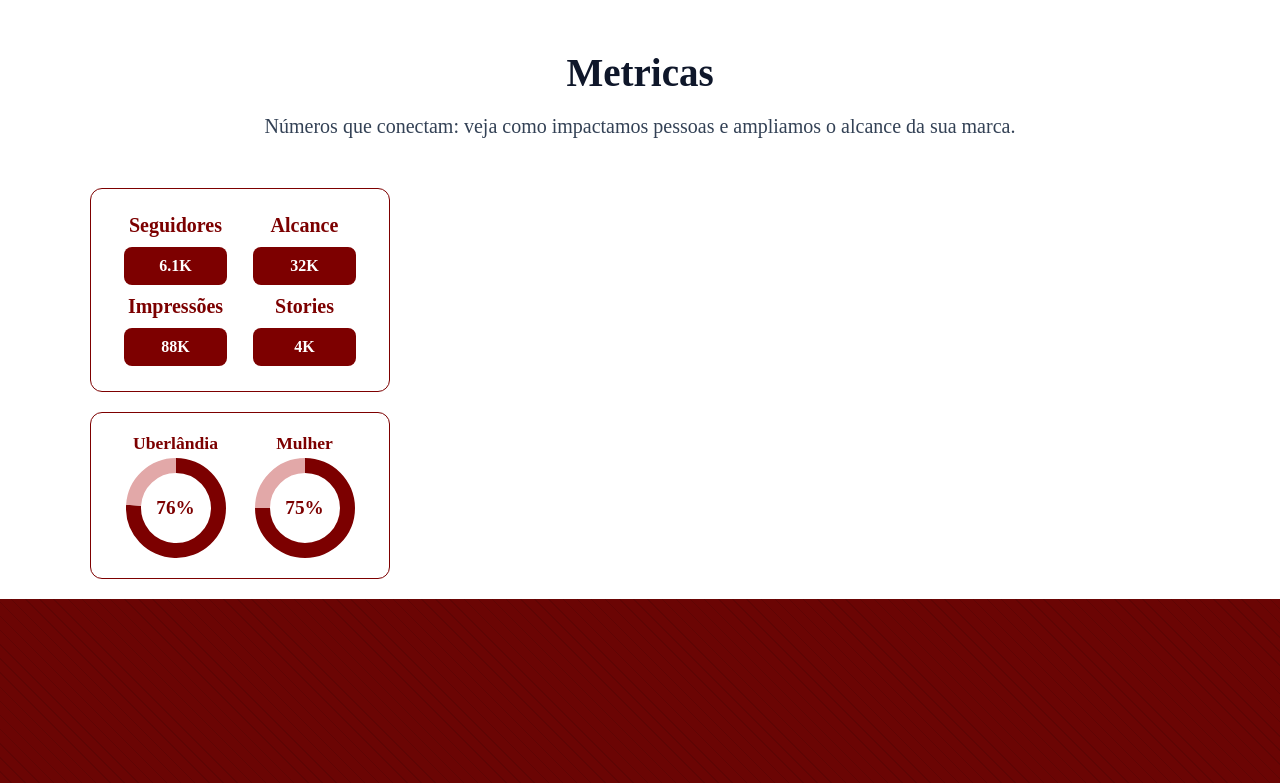
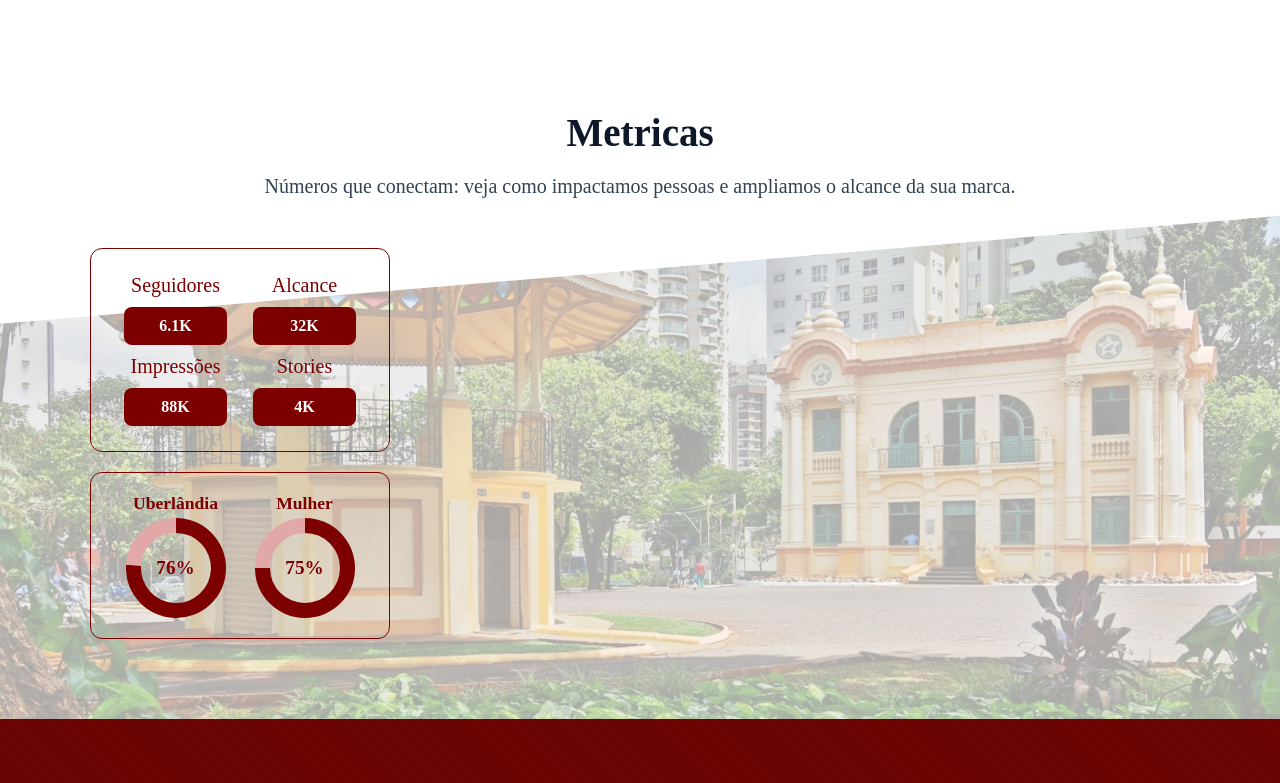
Before and after one commit to arturmsoares/projetoVitrineUberlandia, a React (Vite) app: page / in a window 1280 px wide. Shown: the top 783 px of the page. Built offline with nearby package versions, Linux system fonts and the light colour scheme.

Commit message:
inserção do background na seção métricas

```diff
--- a/src/components/Metricas/Metricas.module.css
+++ b/src/components/Metricas/Metricas.module.css
@@ -1,23 +1,56 @@
-*{
-    margin: 0px;
-    padding: 0px;
+/* Reset Básico */
+* {
+    margin: 0;
+    padding: 0;
     box-sizing: border-box;
 }
 
-
-.containerMetricas {
-    width: var(--Container-Max-laptop, 1140px);
-    max-width: var(--Container-Max-desktop, 1440px);
-    margin: auto;
+/* Definição de Variáveis (coloque no :root ou no seu elemento principal) */
+:root {
+    --Container-Max-laptop: 1140px;
+    --Container-Max-desktop: 1440px;
+    --Font-Size-lead: 20px;
 }
 
-.containerMetricas> div{
-    margin: 20px;
+.sectionMetricas {
+  position: relative;
+  overflow: hidden;
+  padding: 60px 0;
+  background: #fff; /* branco acima */
 }
 
 
-.containerMetricas p{
-    font-size: var(--Font-Size-lead, 20px);
-    font-weight: 400, bold;
 
+.sectionMetricas::after {
+  content: "";
+  position: absolute;
+  left: 0;
+  top: 0;
+  width: 100%;
+  height: 100%;
+  background: url('/uberlandia.jpg') center center/cover no-repeat;
+  opacity: 0.35;
+  z-index: 0;
+  /* Corte transversal: ajustando os pontos para o efeito desejado */
+  clip-path: polygon(0 45%, 100% 30%, 100% 100%, 0 100%);
+  pointer-events: none;
 }
+
+/* Container para o conteúdo textual */
+.containerMetricas {
+    width: 100%;
+    max-width: var(--Container-Max-laptop);
+    margin: 0 auto;
+    padding: 0 20px; /* Adiciona espaçamento nas laterais */
+    position: relative;
+    z-index: 2; /* Garante que o conteúdo fique sobre as camadas de fundo */
+}
+
+.containerMetricas > div {
+    margin: 20px 0; /* Ajustado para espaçamento vertical */
+}
+
+.containerMetricas p {
+    font-size: var(--Font-Size-lead);
+    font-weight: 400; /* 'font-weight' aceita apenas um valor */
+}
```
Also changed, not shown: public/uberlandia.jpg (added).
